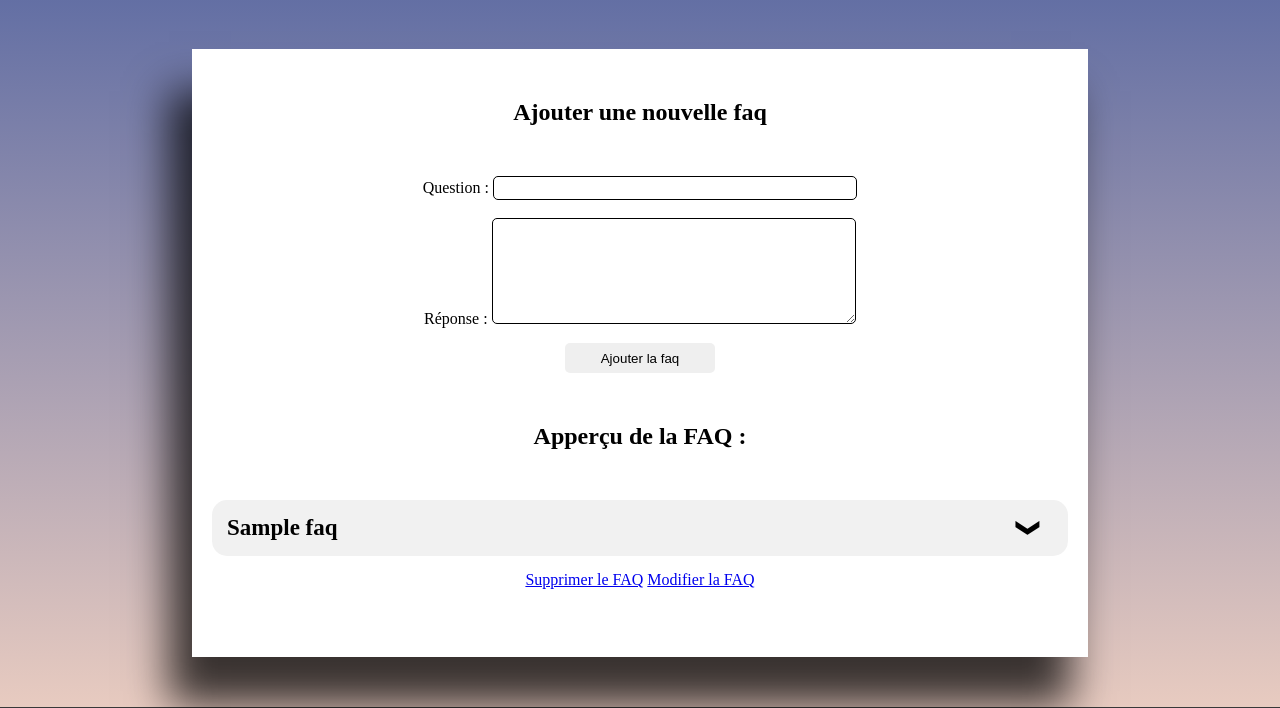
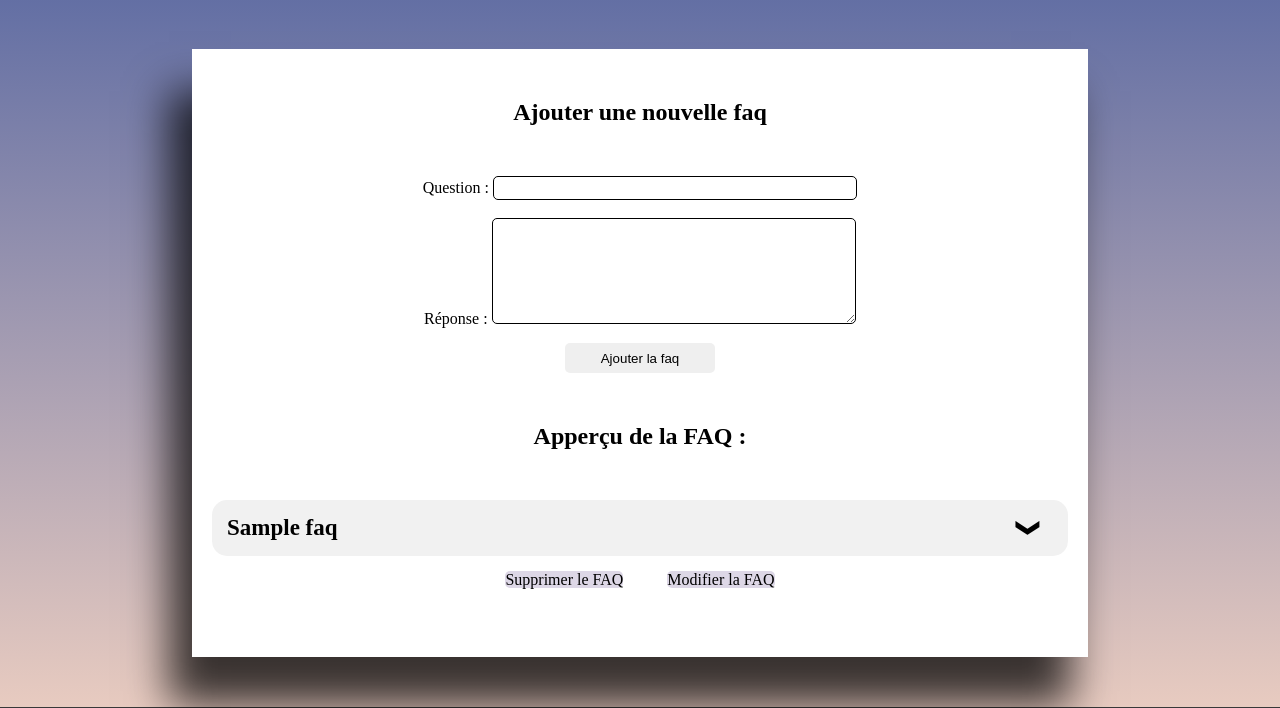
Before and after one commit to oscarmcauliffe/Fapat, a PHP site: page /index.php?action=faqAdmin in a window 1280 px wide. Shown: the part 214-922 px from the top of the page. Run offline with PHP 8.4, Linux system fonts and the light colour scheme; the visitor is signed in with stand-in values (Sample User, id 1); tables that the repository leaves empty or names only in its code hold one stand-in row (values such as "Sample post").

Commit message:
faq admin fin

```diff
--- a/controller/controller.php
+++ b/controller/controller.php
@@ -47,6 +47,10 @@ function documentation(){
 }
 function faqAdmin(){
     require ('vue/faqAdmin.php');
+}
+
+function modifierFaq(){
+    require('vue/modifierFaq.php');
 }
 
 function logOut(){
@@ -130,4 +134,6 @@ function validMail(){
     }
 }
 
+
+
 ?>
--- a/index.php
+++ b/index.php
@@ -69,7 +69,21 @@ if (isset($_GET['action'])){
             break;
 
         case 'suppFaq' :
+            accessIfLogged();
+            accessIfAdmin();
             suppFaq();
+            break;
+
+        case 'saveModifFaq' :
+            accessIfLogged();
+            accessIfAdmin();
+            saveModifFaq();
+            break;
+
+        case 'modifierFaq' :
+            accessIfLogged();
+            accessIfAdmin();
+            modifierFaq();
             break;
 
         //case 'faqAdmin' :
--- a/model/model.php
+++ b/model/model.php
@@ -129,6 +129,22 @@ function suppFaq(){
     header('Location: index.php?action=faqAdmin');
 }
 
+function saveModifFaq(){
+
+    $objPdo = new PDO('mysql:host=localhost;dbname=fapat;charset=utf8','root','');
+
+    $pdoStat = $objPdo->prepare('UPDATE faq set question=:question, reponse=:reponse WHERE id=:num LIMIT 1');
+
+    $pdoStat->bindValue(':num',$_POST['idf'], PDO::PARAM_INT);
+    $pdoStat->bindValue(':question',$_POST['question'], PDO::PARAM_STR);
+    $pdoStat->bindValue(':reponse',$_POST['reponse'], PDO::PARAM_STR);
+
+    $executeIsOk = $pdoStat->execute();
+
+    header('Location: index.php?action=faqAdmin');
+}
+
+
 
 
 ?>
--- a/modifier.php
+++ /dev/null
@@ -1,4 +0,0 @@
-<?php
-
-
-?>
--- a/public/css/styleFaq.css
+++ b/public/css/styleFaq.css
@@ -97,6 +97,7 @@ input[type="submit"] {
     margin-top: 15px;
 }
 
+
 h2 {
     text-align: center;
     margin-bottom: 50px;
@@ -106,3 +107,22 @@ h2 {
 .modif {
     text-align: center;
 }
+
+input#saveModif {
+    width: 200px;
+}
+
+a#sup {
+    margin-right: 20px;
+}
+
+a#modif {
+    margin-left: 20px;
+}
+
+.bouton_{
+    color: black;
+    text-decoration: none;
+    background-color: #DDD7E6;
+    border-radius: 5px;
+}
--- a/vue/faqAdmin.php
+++ b/vue/faqAdmin.php
@@ -67,10 +67,10 @@ $faqs=$pdoStat->fetchAll();
 
 
                 <div class="modif">
-                    <a href="index.php?action=suppFaq&id=<?= $faq['id']?>" onclick=" return confirm('Etes vous sur de vouloir supprimer cette FAQ ?');">Supprimer le FAQ</a>
+                    <a id="sup" class="bouton_" href="index.php?action=suppFaq&id=<?= $faq['id']?>" onclick=" return confirm('Etes vous sur de vouloir supprimer cette FAQ ?');">Supprimer le FAQ</a>
 
 
-                    <a href="modifier.php?id=<?= $faq['id']?>" >Modifier la FAQ</a>
+                    <a id="modif" class="bouton_" href="index.php?action=modifierFaq&id=<?= $faq['id']?>" >Modifier la FAQ </a>
 
                 </div> <br>
 
```
Also changed, not shown: supprimer.php (deleted, +0 -16 lines), vue/modifierFaq.php (added, +63 -0 lines).
